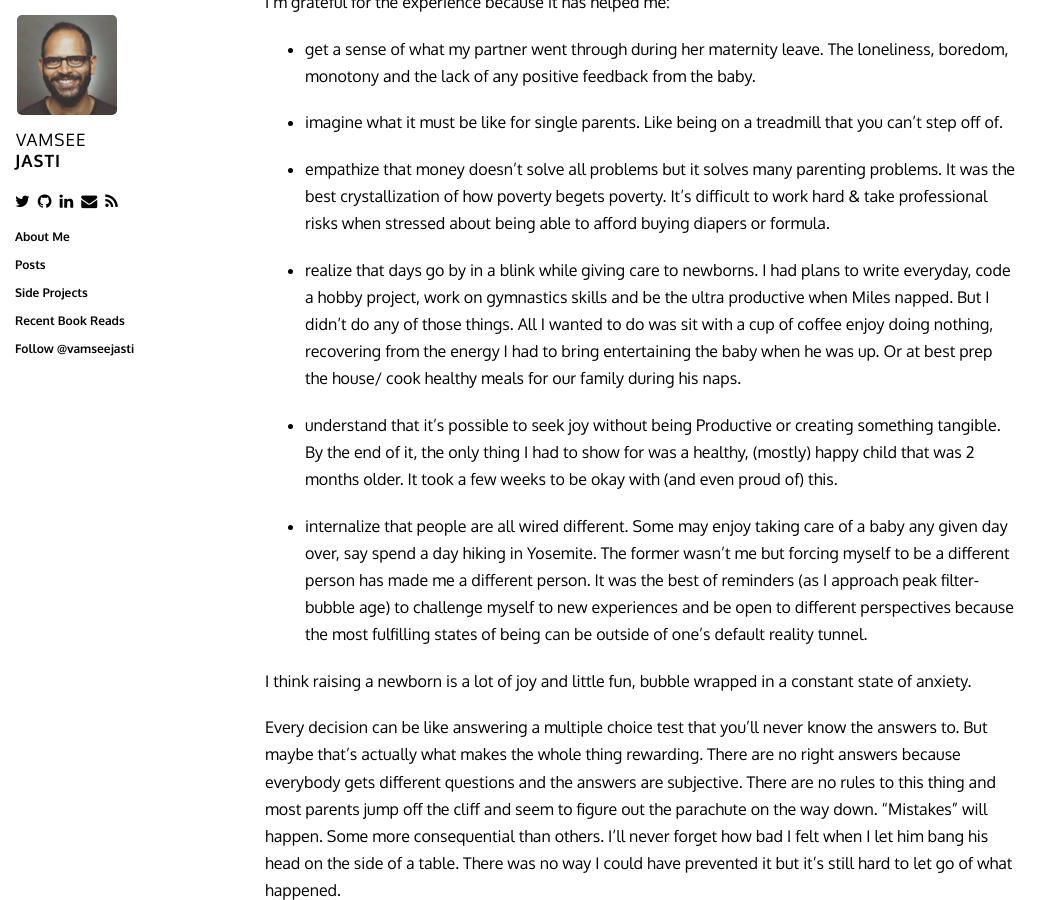
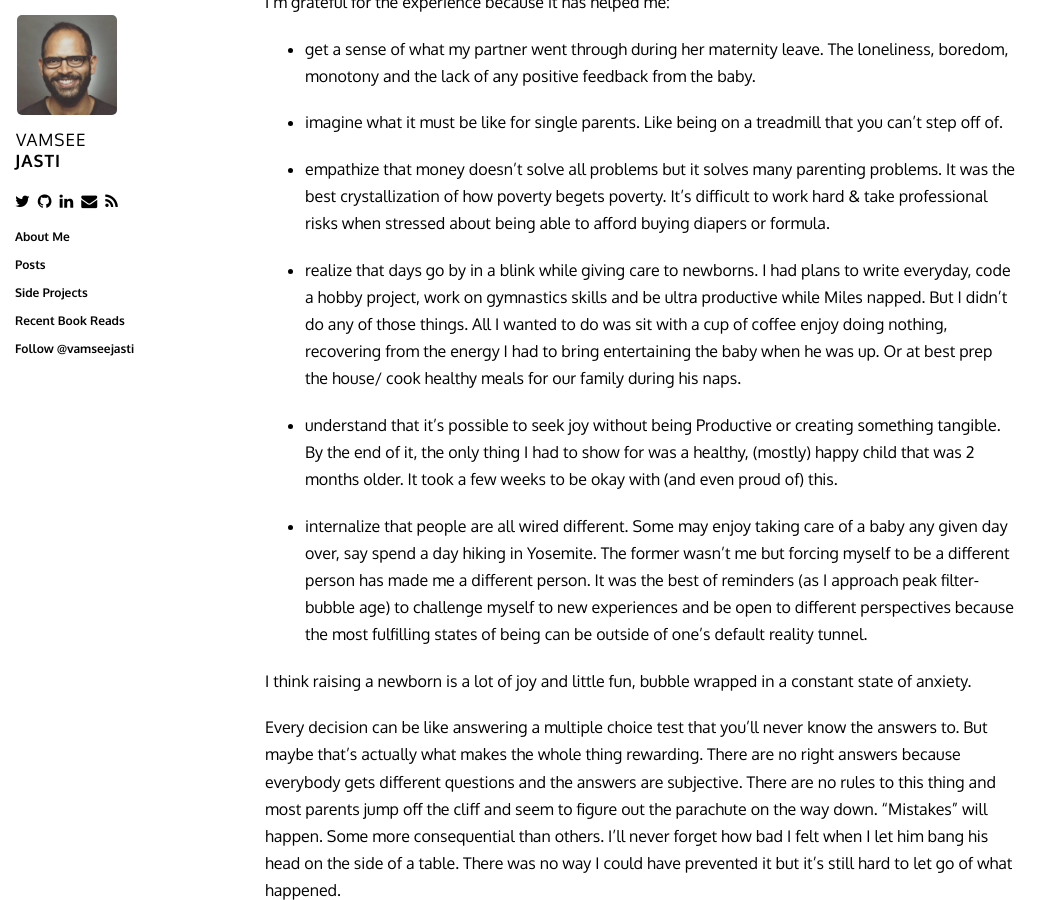
Before and after one commit to jasti/jasti.github.io, a Jekyll site: the page built from _posts/2019-09-02-paternity.markdown, in a window 1280 px wide and 900 px high, scrolled down 1577 px. Shown: the whole window, without its empty margins (0-1063 px from the left). Built offline with Jekyll 4.4.1, drawn with Linux system fonts in a browser that asks for light colours; nearby versions of some CDN libraries; comment, search, counter and statistics services are not loaded; some of the changed text lies outside the part shown.

Commit message:
new image

```diff
--- a/_posts/2019-09-02-paternity.markdown
+++ b/_posts/2019-09-02-paternity.markdown
@@ -13,7 +13,7 @@
 </center>
 <br>
 
-Before our son, Miles, was born I didn’t have a strong opinion about wanting to have kids. Not that I was against it but I didn’t see a strong reason to voluntarily give up a life I dearly enjoyed for an unknown quantity. This feels preposterous in retrospect. But so do most things that shoulder the weight of their consequence.
+Before Miles, our son, was born I didn’t have a strong opinion about wanting to have kids. Not that I was against it but I didn’t see a strong reason to voluntarily give up a life I dearly enjoyed for an unknown quantity. This feels preposterous in retrospect. But so do most things that shoulder the weight of their consequence.
 
 The last two months have been a mind-bending experience. For once, I was  in the 1%. The 1% of fathers that get to be the primary caregiver for more than 2 months with their new born. I wish everyone has this opportunity because it was nothing like I had imagined it when I started.
 
@@ -36,7 +36,7 @@
 
 - empathize that money doesn’t solve all problems but it solves many parenting problems. It was the best crystallization of how poverty begets poverty. It’s difficult to work hard & take professional risks when stressed about being able to afford buying diapers or formula.
 
-- realize that days go by in a blink while giving care to newborns. I had plans to write everyday, code a hobby project, work on gymnastics skills and be the ultra productive when Miles napped. But I didn’t do any of those things.  All I wanted to do was sit with a cup of coffee enjoy doing nothing, recovering from the energy I had to bring entertaining the baby when he was up. Or at best prep the house/ cook healthy meals for our family during his naps.
+- realize that days go by in a blink while giving care to newborns. I had plans to write everyday, code a hobby project, work on gymnastics skills and be ultra productive while Miles napped. But I didn’t do any of those things. All I wanted to do was sit with a cup of coffee enjoy doing nothing, recovering from the energy I had to bring entertaining the baby when he was up. Or at best prep the house/ cook healthy meals for our family during his naps.
 
 - understand that it’s possible to seek joy without being Productive or creating something tangible. By the end of  it, the only thing I had to show for was a healthy, (mostly) happy child that was 2 months older. It took a few weeks to be okay with (and even proud of) this.
 
```
